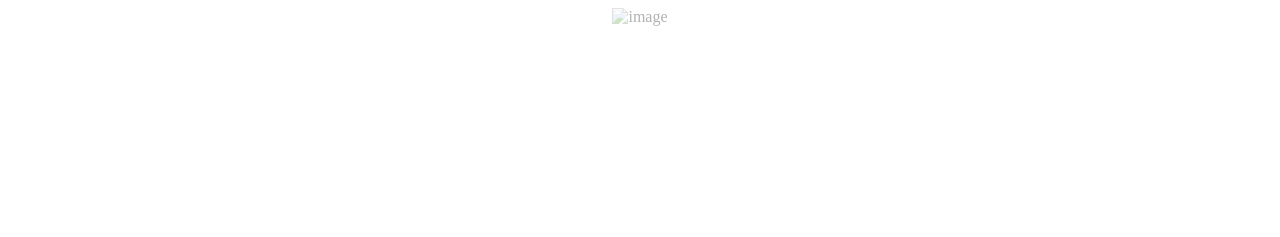
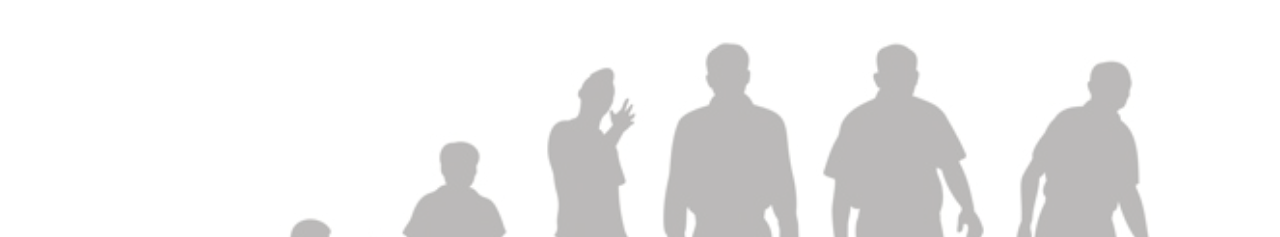
Before and after one commit to Nivi327/age-from-days-to-seconds, a plain HTML site: page index.html in a window 1280 px wide. Shown: the top 237 px of the page. Drawn offline with Linux system fonts and the light colour scheme; the site is published under a folder, as on GitHub Pages, so addresses that start at the root find nothing.

Commit message:
Update index.html

```diff
--- a/index.html
+++ b/index.html
@@ -11,7 +11,7 @@
 
 <body>
   <div class="image_container">
-    <img class="image" src="/age.jpg" alt="image">
+    <img class="image" src="age.jpg" alt="image">
   </div>
     <div class="container">
       <div class="top">
```
